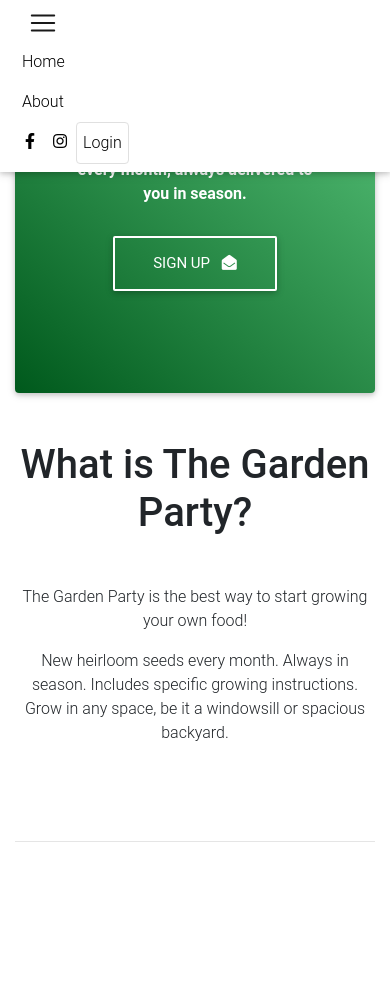
After one commit to mia-k-monaghan/Garden-Party, a Django app: template templates/core/index.html in a window 390 px wide, after a click that opens the changed part. The commit adds this page. Shown: the part 314-1300 px from the top of the page. Run offline with Django 3.2, Linux system fonts and the light colour scheme; the template is opened without the code that fills it, so the values that code supplies are empty; parts of the project's set-up code (start-up, migrations or seed data) failed here and were passed over; some libraries are stand-ins or nearby versions; some web fonts are replaced.

Commit message:
Add files via upload

```diff
--- a/templates/base.html
+++ b/templates/base.html
@@ -51,10 +51,8 @@
 
                     <!-- Left -->
                     <ul class="navbar-nav mr-auto">
-                        <li class="nav-item active">
-                            <a class="nav-link waves-effect" href="{% url 'core:index' %}">Home
-                                <span class="sr-only">(current)</span>
-                            </a>
+                        <li class="nav-item">
+                            <a class="nav-link waves-effect" href="{% url 'core:index' %}">Home</a>
                         </li>
                         <li class="nav-item">
                             <a class="nav-link waves-effect" href="{% url 'about' %}" target="_blank">About</a>
@@ -73,13 +71,21 @@
                                 <i class="fab fa-instagram"></i>
                             </a>
                         </li>
-                        <li class="nav-item">
+
                           {% if user.is_authenticated %}
-                            <a href="#" class="nav-link border border-light rounded waves-effect">Logout</a>
+                          <li class="nav-item">
+                            <a href="{% url 'users:account' pk=request.user.pk %}" class="nav-link waves-effect">My Account</a>
+                          </li>
+
+                          <li class="nav-item">
+                            <a href="{% url 'users:logout' %}" class="nav-link waves-effect">Logout</a>
+                          </li>
                           {% else %}
-                            <a href="#" class="nav-link border border-light rounded waves-effect">Login</a>
+                          <li class="nav-item">
+                            <a href="{% url 'users:login' %}" class="nav-link border border-light rounded waves-effect">Login</a>
+                          </li>
                           {% endif %}
-                        </li>
+
                     </ul>
 
                 </div>
@@ -100,29 +106,6 @@
 
 
     <!--Footer-->
-    <footer class="page-footer text-center font-small mdb-color darken-2 mt-4 wow fadeIn">
-
-        <hr class="my-4">
-
-        <!-- Social icons -->
-        <div class="pb-4">
-            <a href="#" target="_blank">
-                <i class="fab fa-facebook-f mr-3"></i>
-            </a>
-
-            <a href="#" target="_blank">
-                <i class="fab fa-instagram mr-3"></i>
-            </a>
-
-            <a href="#" target="_blank">
-                <i class="fab fa-pinterest mr-3"></i>
-            </a>
-        </div>
-        <!-- Social icons -->
-
-
-    </footer>
-    <!--/.Footer-->
 
     <!-- SCRIPTS -->
     <!-- JQuery -->
--- /dev/null
+++ b/templates/core/index.html
@@ -0,0 +1,104 @@
+{% extends "base.html" %}
+{% load static %}
+
+
+{% block content %}
+    <!--Main layout-->
+    <main>
+      <div class="container">
+
+        <!--Section: Jumbotron-->
+        <section class="card green-gradient wow fadeIn" id="intro">
+
+          <!-- Content -->
+          <div class="card-body text-white text-center py-5 px-5 my-5">
+
+            <h1 class="mb-4">
+              <strong>Welcome to the Garden Party</strong>
+            </h1>
+            <p>
+              <strong>The best monthly seed delivery</strong>
+            </p>
+            <p class="mb-4">
+              <strong>Anyone can grow their own food, even if you only have a windowsill.
+                Start out small with 3 new seeds every month, always delivered to you in season.</strong>
+            </p>
+            <a href="{% url 'users:signup' %}" class="btn btn-outline-white btn-lg">Sign Up
+              <i class="fas fa-envelope-open ml-2"></i>
+            </a>
+
+          </div>
+          <!-- Content -->
+        </section>
+        <!--Section: Jumbotron-->
+
+        <!--Section: Cards-->
+        <section class="pt-5">
+
+          <!-- Heading & Description -->
+          <div class="wow fadeIn">
+            <!--Section heading-->
+            <h2 class="h1 text-center mb-5">What is The Garden Party?</h2>
+            <!--Section description-->
+            <p class="text-center">The Garden Party is the best way to start growing your own food!
+              </p>
+            <p class="text-center mb-5 pb-5">New heirloom seeds every month.
+              Always in season. Includes specific growing instructions.
+              Grow in any space, be it a windowsill or spacious backyard.</p>
+
+
+        </div>
+          <!-- Heading & Description -->
+
+
+          <hr class="mb-5">
+          <!--Grid row-->
+          <div class="row mt-3 mx-auto wow fadeIn">
+          {% for product in products  %}
+          <!--Grid column-->
+            <div class="col-lg-5 col-xl-4 mb-4">
+              <div class="view overlay rounded z-depth-1">
+                <img src="" alt="" class="img-fluid">
+              </div>
+            </div>
+            <!--Grid column-->
+
+            <!--Grid column-->
+            <div class="col-lg-7 col-xl-7 ml-xl-4 mb-4">
+              <h3 class="mb-3 font-weight-bold dark-grey-text">
+                <strong>{{product.name}}</strong>
+              </h3>
+              <p class="grey-text">{{product.description}}</p>
+              <a href="{% url 'core:detail' pk=product.pk %}" class="btn btn-primary btn-md">Subscribe <i class="fas fa-play ml-2"></i></a>
+            </div>
+            <!--Grid column-->
+
+          {% endfor %}
+          <!--Grid row-->
+        </div>
+
+        </section>
+        <!--Section: Cards-->
+
+      </div>
+    </main>
+    <!--Main layout-->
+{% endblock content %}
+
+{% block extra_scripts %}
+
+
+  <script type="text/javascript">
+    cardElement.on('change', showCardError);
+
+    function showCardError(event) {
+    let displayError = document.getElementById('card-errors');
+    if (event.error) {
+      displayError.textContent = event.error.message;
+    } else {
+      displayError.textContent = '';
+    }
+    }
+
+  </script>
+{% endblock extra_scripts %}
```
Also changed, not shown: templates/core/checkout.html (added, +53 -0 lines), templates/core/item_detail.html (added, +47 -0 lines), templates/core/payment-complete.html (added, +9 -0 lines), templates/core/shipping.html (added, +31 -0 lines), templates/registration/login.html (added, +32 -0 lines), templates/user_base.html (added, +40 -0 lines), templates/users/signup.html (added, +32 -0 lines), templates/users/user_detail.html (added, +17 -0 lines).
